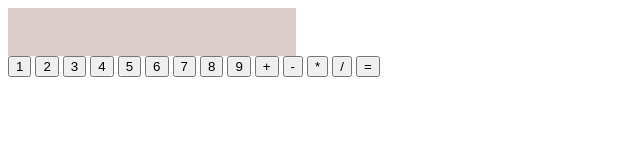
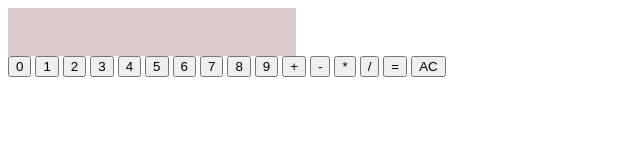
Before and after one commit to alvaromejiaAM/top-calculator, a plain HTML site: page index.html in a window 1280 px wide. Shown: the whole page, without its empty margins (0-640 px from the left). Drawn offline with Linux system fonts and the light colour scheme.

Commit message:
Add clear and 0 button

```diff
--- a/index.html
+++ b/index.html
@@ -10,6 +10,7 @@
 <body>
   <div class="container">
     <div class="output"></div>
+    <button class="numKey btnNine">0</button>
     <button class="numKey btnOne">1</button>
     <button class="numKey btnTwo">2</button>
     <button class="numKey btnThree">3</button>
@@ -24,6 +25,7 @@
     <button class="operator">*</button>
     <button class="operator">/</button>
     <button class="operate">=</button>
+    <button class="clear"> AC</button>
   </div>
 </body>
 </html>
```
